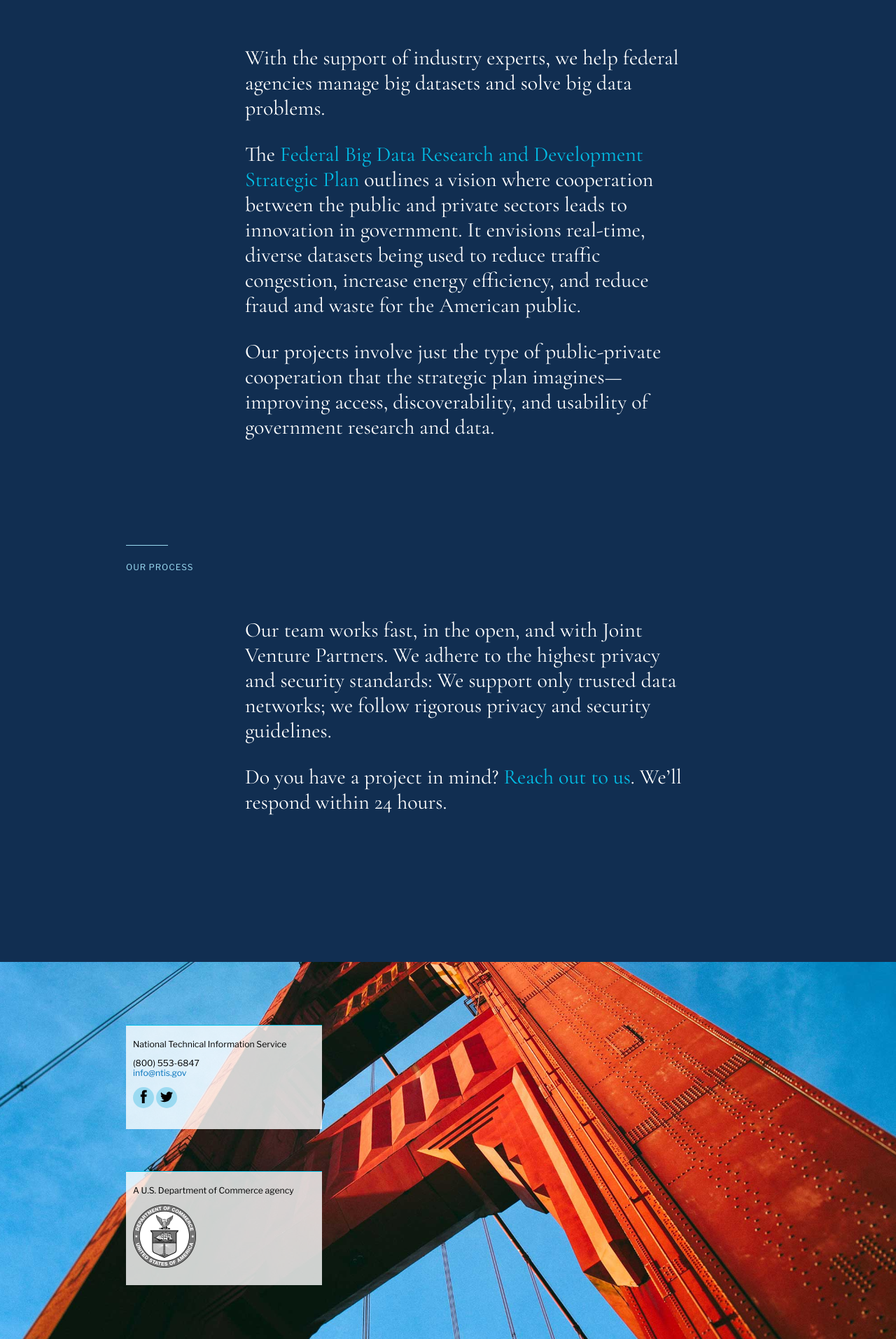
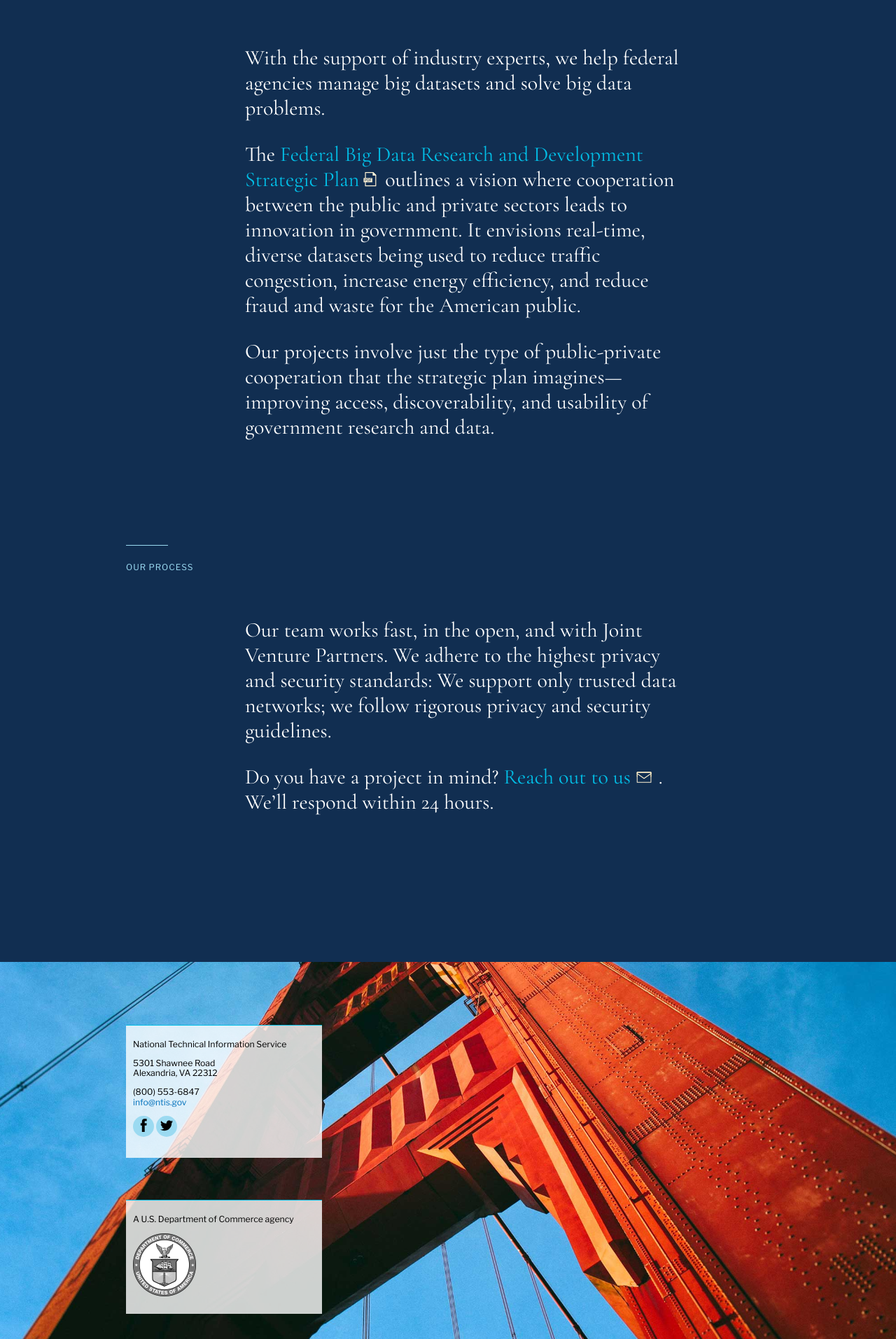
Before and after one commit to 18F/ntis-gov, a Jekyll site: the page built from our_work/index.md, in a window 1280 px wide. Shown: the part 699-2613 px from the top of the page at 70% size. Built offline with Jekyll 4.4.1, drawn with Linux system fonts in a browser that asks for light colours.

Commit message:
added icons for pdf, email links and address to footer

```diff
--- a/_includes/footer.html
+++ b/_includes/footer.html
@@ -1,6 +1,10 @@
 <footer>
   <address>
     <p>National Technical Information Service</p>
+    <p>
+      5301 Shawnee Road<br>
+      Alexandria, VA 22312
+    </p>
     <p>(800) 553-6847<br>
       <a href="mailto:info@ntis.gov">info@ntis.gov</a>
     </p>
--- a/css/main.scss
+++ b/css/main.scss
@@ -220,12 +220,6 @@ h2, .hero p {
   // -webkit-font-smoothing: antialiased;
   // text-rendering: optimizeLegibility;
 }
-.program-info p a:hover, .program-info ul li a:hover {
-  border-bottom: 1px solid $primary-alt;
-}
-.program-info ul {
-  list-style-type: square;
-}
 .program-info h3 {
   color: $primary-alt-light;
   font-weight: 400;
@@ -277,6 +271,21 @@ Components
   position: absolute;
   top: 0;
   transition: all 0.2s ease-in-out;
+}
+.program-info p a:hover, .program-info ul li a:hover {
+  border-bottom: 1px dotted $primary-alt;
+}
+.program-info ul {
+  list-style-type: square;
+}
+.program-info a[href ^="mailto:"] {
+  padding-right: 40px;
+  background: url(../images/email.svg) right center no-repeat;
+  background-size: 16%;
+}
+.program-info a[href $="pdf"] {
+  padding-right: 30px;
+  background: url(../images/pdf.svg) right center no-repeat;
 }
 .usa-site-header a {
   color: $primary;
--- a/index.html
+++ b/index.html
@@ -92,6 +92,10 @@
     <footer>
       <address>
         <p>National Technical Information Service</p>
+        <p>
+          5301 Shawnee Road<br>
+          Alexandria, VA 22312
+        </p>
         <p>(800) 553-6847<br>
           <a href="mailto:info@ntis.gov">info@ntis.gov</a>
         </p>
```
Also changed, not shown: images/email.svg (added), images/pdf.svg (added).
